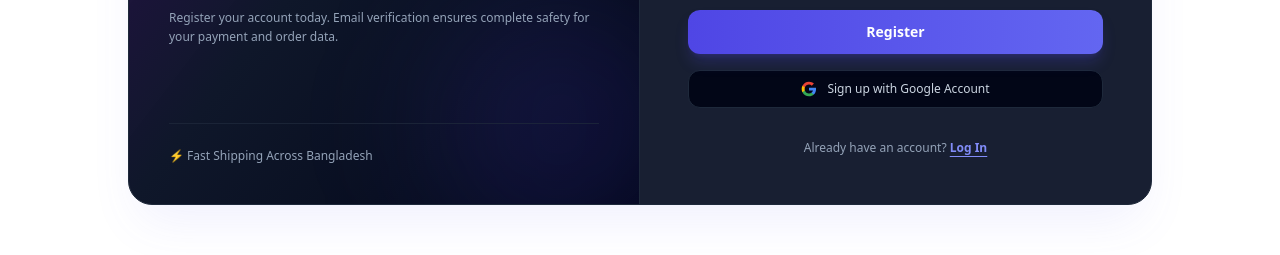
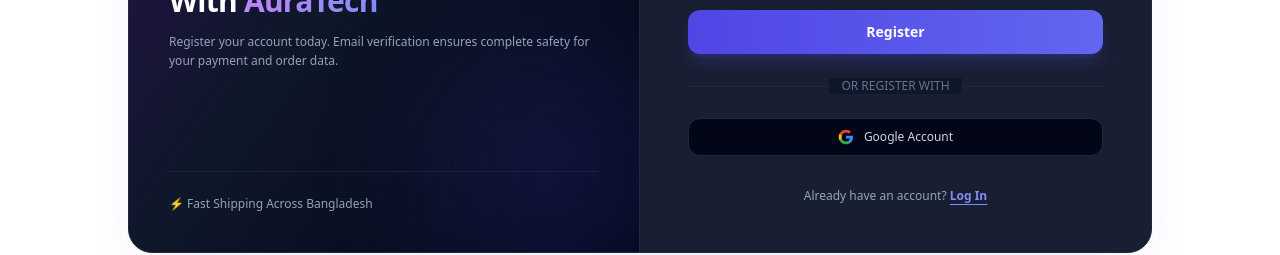
Before and after one commit to Saidulhimu/AuraTech, a React (Vite) app: page /register in a window 1280 px wide. Shown: the part 548-803 px from the top of the page. Built offline with nearby package versions, Linux system fonts and the light colour scheme; no server answers.

Commit message:
implement googlelogin for reuseable button.

```diff
--- a/package.json
+++ b/package.json
@@ -15,6 +15,7 @@
     "react": "^19.2.8",
     "react-dom": "^19.2.8",
     "react-hook-form": "^7.86.0",
+    "react-icons": "^5.7.0",
     "react-router-dom": "^7.18.2",
     "sort-by": "^1.2.0"
   },
--- a/src/AuthProvider/Authprovider.jsx
+++ b/src/AuthProvider/Authprovider.jsx
@@ -14,25 +14,23 @@
 export const AuthContext = createContext(null);
 
 const auth = getAuth(app);
-const googleProvider = new GoogleAuthProvider(); // কম্পোনেন্টের বাইরে রাখা ভালো
+const googleProvider = new GoogleAuthProvider();
 
 const AuthProvider = ({ children }) => {
   const [user, setUser] = useState(null);
   const [loading, setLoading] = useState(true);
 
-  // ১. সাইন-আপ (Create User)
+
   const createUser = (email, password) => {
     setLoading(true);
     return createUserWithEmailAndPassword(auth, email, password);
   };
 
-  // ২. ইমেইল/পাসওয়ার্ড দিয়ে লগইন (loginUser & Login দুটি নামই রাখা হয়েছে যেন কোথাও ভুল না হয়)
   const loginUser = (email, password) => {
     setLoading(true);
     return signInWithEmailAndPassword(auth, email, password);
   };
 
-  // ৩. গুগল লগইন (googleLogin & GoogleLogin দুটি নামই ব্যাকওয়ার্ড সাপোর্টের জন্য রাখা হলো)
   const googleLogin = () => {
     setLoading(true);
     return signInWithPopup(auth, googleProvider);
--- a/src/components/Review.jsx
+++ b/src/components/Review.jsx
@@ -15,17 +15,16 @@
               <input
                 key={i}
                 type="radio"
-                className={`mask mask-star-2 ${
-                  i < rating ? 'bg-amber-400' : 'bg-slate-700'
-                }`}
+                className={`mask mask-star-2 ${i < rating ? 'bg-amber-400' : 'bg-slate-700'
+                  }`}
                 readOnly
                 checked={i < rating}
               />
             ))}
           </div>
-          {/* Decorative Quote Icon */}
-          <span className="text-3xl text-purple-500/30 font-serif leading-none select-none">
-            “
+          {/* Rating */}
+          <span className="absolute top-3 right-3 bg-slate-900/90 text-amber-400 text-xs font-bold px-2.5 py-1 rounded-full flex items-center gap-1 shadow-md border border-slate-800">
+            ★ {rating}
           </span>
         </div>
 
--- a/src/components/home/UserReview.jsx
+++ b/src/components/home/UserReview.jsx
@@ -6,7 +6,7 @@
         name: 'Shoab Akther',
         role: 'Verified Buyer',
         avatar: './shoab.jpeg',
-        rating: 5,
+        rating: 4.5,
         product: 'Wireless Headphones',
         comment: 'Sound quality ekdom Next Level! Active noise cancellation khubiy effective. Packaging premium chhilo.',
     },
@@ -15,7 +15,7 @@
         name: 'Jannatul Ferdous',
         role: 'Verified Buyer',
         avatar: './jfr.jpeg',
-        rating: 5,
+        rating: 4.8,
         product: 'Smart Watch Series 7',
         comment: 'Display sharp ebong sensor-gulo thikthak kaj korse. Express delivery-er jonno dhonnobad!',
     },
@@ -24,7 +24,7 @@
         name: 'Saidul Islam',
         role: 'Verified Buyer',
         avatar: './saidul.jpg',
-        rating: 4,
+        rating: 5,
         product: 'Mechanical Keyboard',
         comment: 'RGB lighting ebong key switch-er tactile feel darun. Build quality o kafi solid.',
     },
@@ -33,7 +33,7 @@
         name: 'Sumaiya Islam',
         role: 'Verified Buyer',
         avatar: './shova.jpeg',
-        rating: 5,
+        rating: 4.8,
         product: 'Gaming Mouse',
         comment: 'DPI customizability fast response dey. Ergonomic design-er jonno long gaming session-e comfort paowa jay.',
     },
--- /dev/null
+++ b/src/components/login-registration/GoogleLogin.jsx
@@ -0,0 +1,43 @@
+import { useNavigate } from 'react-router-dom';
+import useAuth from '../../hooks/useAuth';
+
+const GoogleLogin = ({ onSuccess, onError }) => {
+  const { googleLogin } = useAuth();
+  const navigate = useNavigate();
+
+  const handleGoogleLogin = () => {
+    googleLogin()
+      .then((result) => {
+        if (onSuccess) {
+          onSuccess(result);
+        } else {
+          navigate('/');
+        }
+      })
+      .catch((error) => {
+        if (onError) {
+          onError(error);
+        } else {
+          console.error('Google login error:', error);
+        }
+      });
+  };
+
+  return (
+    <button
+      type="button"
+      onClick={handleGoogleLogin}
+      className="w-full bg-slate-950 border border-slate-800 hover:border-slate-700 text-slate-300 font-medium py-2.5 rounded-xl text-xs flex items-center justify-center gap-2.5 transition-all hover:bg-slate-900"
+    >
+      <svg className="w-4 h-4" viewBox="0 0 24 24">
+        <path fill="#4285F4" d="M22.56 12.25c0-.78-.07-1.53-.2-2.25H12v4.26h5.92c-.26 1.37-1.04 2.53-2.21 3.31v2.77h3.57c2.08-1.92 3.28-4.74 3.28-8.09z" />
+        <path fill="#34A853" d="M12 23c2.97 0 5.46-.98 7.28-2.66l-3.57-2.77c-.98.66-2.23 1.06-3.71 1.06-2.86 0-5.29-1.93-6.16-4.53H2.18v2.84C3.99 20.53 7.7 23 12 23z" />
+        <path fill="#FBBC05" d="M5.84 14.09c-.22-.66-.35-1.36-.35-2.09s.13-1.43.35-2.09V7.06H2.18C1.43 8.55 1 10.22 1 12s.43 3.45 1.18 4.94l2.85-2.22.81-.63z" />
+        <path fill="#EA4335" d="M12 5.38c1.62 0 3.06.56 4.21 1.64l3.15-3.15C17.45 2.09 14.97 1 12 1 7.7 1 3.99 3.47 2.18 7.06l3.66 2.84c.87-2.6 3.3-4.52 6.16-4.52z" />
+      </svg>
+      Google Account
+    </button>
+  );
+};
+
+export default GoogleLogin;
--- a/src/pages/Login.jsx
+++ b/src/pages/Login.jsx
@@ -2,6 +2,7 @@
 import { useForm } from 'react-hook-form';
 import { Link, useNavigate } from 'react-router-dom';
 import useAuth from '../hooks/useAuth';
+import GoogleLogin from '../components/login-registration/googleLogin';
 
 const Login = () => {
   const [showPassword, setShowPassword] = useState(false);
@@ -9,7 +10,7 @@
   const [loading, setLoading] = useState(false);
 
   const navigate = useNavigate();
-  const { loginUser, googleLogin } = useAuth();
+  const { loginUser } = useAuth();
 
   const {
     register,
@@ -43,17 +44,6 @@
       })
       .catch((err) => {
         setLoading(false);
-        setError(getErrorMessage(err.code));
-      });
-  };
-
-  const handleGoogleLogin = () => {
-    setError('');
-    googleLogin()
-      .then(() => {
-        navigate('/');
-      })
-      .catch((err) => {
         setError(getErrorMessage(err.code));
       });
   };
@@ -197,19 +187,8 @@
               </div>
             </div>
 
-            <button
-              type="button"
-              onClick={handleGoogleLogin}
-              className="w-full bg-slate-950 border border-slate-800 hover:border-slate-700 text-slate-300 font-medium py-2.5 rounded-xl text-xs flex items-center justify-center gap-2.5 transition-all hover:bg-slate-900"
-            >
-              <svg className="w-4 h-4" viewBox="0 0 24 24">
-                <path fill="#4285F4" d="M22.56 12.25c0-.78-.07-1.53-.2-2.25H12v4.26h5.92c-.26 1.37-1.04 2.53-2.21 3.31v2.77h3.57c2.08-1.92 3.28-4.74 3.28-8.09z" />
-                <path fill="#34A853" d="M12 23c2.97 0 5.46-.98 7.28-2.66l-3.57-2.77c-.98.66-2.23 1.06-3.71 1.06-2.86 0-5.29-1.93-6.16-4.53H2.18v2.84C3.99 20.53 7.7 23 12 23z" />
-                <path fill="#FBBC05" d="M5.84 14.09c-.22-.66-.35-1.36-.35-2.09s.13-1.43.35-2.09V7.06H2.18C1.43 8.55 1 10.22 1 12s.43 3.45 1.18 4.94l2.85-2.22.81-.63z" />
-                <path fill="#EA4335" d="M12 5.38c1.62 0 3.06.56 4.21 1.64l3.15-3.15C17.45 2.09 14.97 1 12 1 7.7 1 3.99 3.47 2.18 7.06l3.66 2.84c.87-2.6 3.3-4.52 6.16-4.52z" />
-              </svg>
-              Google Account
-            </button>
+            {/* Reusable Google Login Component */}
+            <GoogleLogin onError={(err) => setError(getErrorMessage(err.code))} />
 
             <div className="text-center pt-2">
               <p className="text-xs text-slate-400">
--- a/src/pages/Register.jsx
+++ b/src/pages/Register.jsx
@@ -2,9 +2,10 @@
 import { useForm } from 'react-hook-form';
 import { Link, useNavigate } from 'react-router-dom';
 import useAuth from '../hooks/useAuth';
+import GoogleLogin from '../components/login-registration/googleLogin';
 
 const Register = () => {
-  const { createUser, updateUserProfile, googleLogin } = useAuth();
+  const { createUser, updateUserProfile } = useAuth();
   const [showPassword, setShowPassword] = useState(false);
   const [showConfirmPassword, setShowConfirmPassword] = useState(false);
   const [error, setError] = useState('');
@@ -53,17 +54,6 @@
       .catch((err) => {
         setError(getErrorMessage(err.code));
         setLoading(false);
-      });
-  };
-
-  const handleGoogleLogin = () => {
-    setError('');
-    googleLogin()
-      .then(() => {
-        navigate('/');
-      })
-      .catch((err) => {
-        setError(getErrorMessage(err.code));
       });
   };
 
@@ -225,25 +215,23 @@
               >
                 {loading ? 'Creating Account...' : 'Register'}
               </button>
+            </form>
 
-              <button
-                type="button"
-                onClick={handleGoogleLogin}
-                className="w-full bg-slate-950 border border-slate-800 hover:border-slate-700 text-slate-300 font-medium py-2.5 rounded-xl text-xs flex items-center justify-center gap-2.5 transition-all hover:bg-slate-900"
-              >
-                <svg className="w-4 h-4" viewBox="0 0 24 24">
-                  <path fill="#4285F4" d="M22.56 12.25c0-.78-.07-1.53-.2-2.25H12v4.26h5.92c-.26 1.37-1.04 2.53-2.21 3.31v2.77h3.57c2.08-1.92 3.28-4.74 3.28-8.09z" />
-                  <path fill="#34A853" d="M12 23c2.97 0 5.46-.98 7.28-2.66l-3.57-2.77c-.98.66-2.23 1.06-3.71 1.06-2.86 0-5.29-1.93-6.16-4.53H2.18v2.84C3.99 20.53 7.7 23 12 23z" />
-                  <path fill="#FBBC05" d="M5.84 14.09c-.22-.66-.35-1.36-.35-2.09s.13-1.43.35-2.09V7.06H2.18C1.43 8.55 1 10.22 1 12s.43 3.45 1.18 4.94l2.85-2.22.81-.63z" />
-                  <path fill="#EA4335" d="M12 5.38c1.62 0 3.06.56 4.21 1.64l3.15-3.15C17.45 2.09 14.97 1 12 1 7.7 1 3.99 3.47 2.18 7.06l3.66 2.84c.87-2.6 3.3-4.52 6.16-4.52z" />
-                </svg>
-                Sign up with Google Account
-              </button>
-            </form>
+            <div className="relative my-4">
+              <div className="absolute inset-0 flex items-center">
+                <div className="w-full border-t border-slate-800"></div>
+              </div>
+              <div className="relative flex justify-center text-xs uppercase">
+                <span className="bg-slate-900 px-3 text-slate-500 font-medium">Or Register With</span>
+              </div>
+            </div>
+
+            {/* Reusable Google Login Component */}
+            <GoogleLogin onError={(err) => setError(getErrorMessage(err.code))} />
 
             <div className="text-center pt-2">
               <p className="text-xs text-slate-400">
-                Already have an account?{" "}
+                Already have an account?{' '}
                 <Link to="/login" className="text-indigo-400 hover:text-indigo-300 font-bold underline underline-offset-4 transition-colors">
                   Log In
                 </Link>
```
Also changed, not shown: src/components/home/FeatureProducts.jsx (+20 -3 lines), 1 other file (tests, documents, lock files or other folders).
